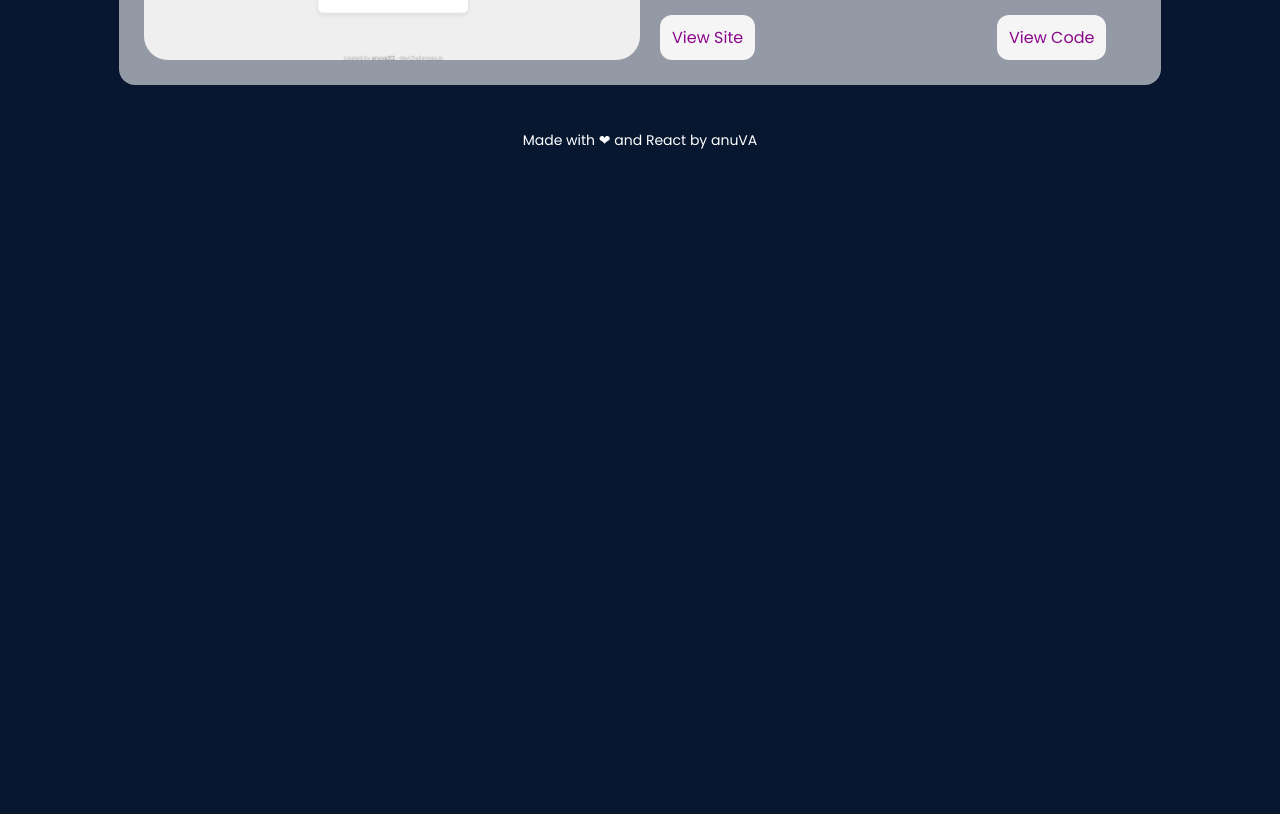
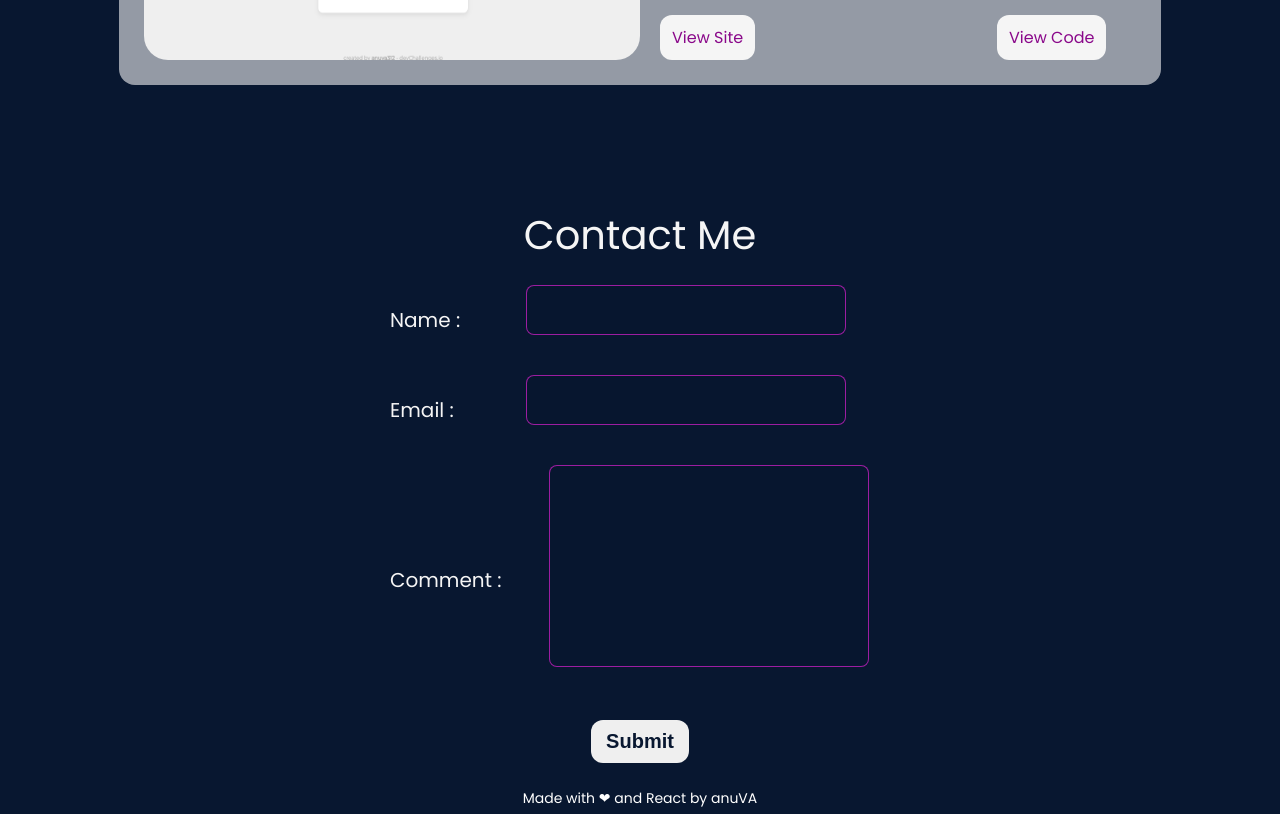
Before and after one commit to anuva312/my-portfolio, a React (Create React App) app: page / in a window 1280 px wide. Shown: the part 2680-3494 px from the top of the page. Before the commit the page ends 2836 px from the top, so only its background shows below. Built offline with nearby package versions, Linux system fonts and the light colour scheme.

Commit message:
Added new section "Contact Me"

```diff
--- a/src/App.js
+++ b/src/App.js
@@ -4,17 +4,17 @@ import Header from "./components/Header";
 import About from "./components/About";
 import Skills from "./components/Skills";
 import Projects from "./components/Projects";
-// import Contacts from "./components/Contacts";
+import Contacts from "./components/Contacts";
 import Footer from "./components/Footer";
 
 function App() {
   const onSectionClicked = function (sectionName) {
     const section = document.querySelector(`#${sectionName}`);
-    console.log("Inside on click section", section);
     if (section) {
       section.scrollIntoView({ behavior: "smooth", block: "start" });
     }
   };
+
   return (
     <div>
       <Waves />
@@ -22,7 +22,7 @@ function App() {
       <About />
       <Skills />
       <Projects />
-      {/* <Contacts /> */}
+      <Contacts />
       <Footer />
     </div>
   );
--- a/src/components/About.js
+++ b/src/components/About.js
@@ -44,20 +44,20 @@ export default function About() {
         Come say hii on :{" "}
         <div className="about-links-icon-container">
           <i
-            class="fa-brands fa-github about-link-icon"
+            className="fa-brands fa-github about-link-icon"
             onClick={(e) => onClickIcon(e, "github")}
           ></i>
           <i
-            class="fa-brands fa-twitter about-link-icon"
+            className="fa-brands fa-twitter about-link-icon"
             onClick={(e) => onClickIcon(e, "twitter")}
           ></i>
           <i
-            class="fa-brands fa-linkedin about-link-icon"
+            className="fa-brands fa-linkedin about-link-icon"
             onClick={(e) => onClickIcon(e, "linkedin")}
           ></i>
         </div>
       </div>
-      <div className="about-resume-download-button-container">
+      <div className="about-resume-download-button-container animate pop delay-5">
         <a href={`/assets/files/Resume.pdf`} download="Resume-Anusree V A">
           <button
             className="about-resume-download-button"
--- a/src/components/Contacts.js
+++ b/src/components/Contacts.js
@@ -1,9 +1,156 @@
+import { useState } from "react";
+import { ToastContainer, toast } from "react-toastify";
+import "react-toastify/dist/ReactToastify.css";
 import "./contacts.css";
 
 export default function Contacts() {
+  const [commentBody, setCommentBody] = useState({});
+  const [error, setError] = useState({});
+
+  const invokeAddCommentAPI = async function (data) {
+    const url = "https://anuva-portfolio.onrender.com/api/v1/comments";
+    try {
+      const response = await (
+        await fetch(url, {
+          method: "POST",
+          mode: "cors",
+          headers: {
+            Accept: "application/json",
+            "Content-Type": "application/json",
+          },
+          body: JSON.stringify(data),
+        })
+      ).json();
+      onSuccess(response.message);
+    } catch (error) {
+      console.error(error);
+      onError("Unable to post comment!");
+    }
+  };
+
+  const onError = function (message) {
+    toast.error(message, {
+      theme: "colored",
+    });
+  };
+
+  const onSuccess = function (message) {
+    toast.success(message, {
+      theme: "colored",
+    });
+  };
+
+  const validateComment = function () {
+    let isValidated = true;
+    let _error = { ...error };
+    const emailformat =
+      /^[a-zA-Z0-9.!#$%&’*+/=?^_`{|}~-]+@[a-zA-Z0-9-]+(?:\.[a-zA-Z0-9-]+)*$/;
+    if (!commentBody.name) {
+      isValidated = false;
+      _error.name = "Name is required";
+    } else {
+      delete _error.name;
+    }
+    if (!commentBody.comment) {
+      isValidated = false;
+      _error.comment = "Comment is required";
+    } else {
+      delete _error.comment;
+    }
+    if (commentBody.email && !commentBody.email.match(emailformat)) {
+      isValidated = false;
+      _error.email = "Not a valid email";
+    } else {
+      delete _error.email;
+    }
+    setError(_error);
+    return isValidated;
+  };
+
+  const onSubmitComment = function () {
+    if (validateComment()) {
+      invokeAddCommentAPI(commentBody);
+    }
+  };
+
+  const onChangeComment = function (e, key) {
+    setCommentBody({ ...commentBody, [key]: e.target.value });
+    let _error = { ...error };
+    delete _error[key];
+    setError(_error);
+  };
+
   return (
     <div className="contacts-main-container" id="contact-section">
+      <ToastContainer />
       <div className="contacts-main-heading">Contact Me</div>
+      <div className="contacts-input-container">
+        <div>
+          <label htmlFor="contacts-name-input" className="contacts-input-label">
+            Name :{" "}
+          </label>
+        </div>
+        <div>
+          <input
+            name="contacts-name-input"
+            id="contacts-name-input"
+            className="contacts-input"
+            onChange={(e) => onChangeComment(e, "name")}
+            required
+          ></input>
+          <div className="contacts-error-message">{error.name}</div>
+        </div>
+      </div>
+      <div className="contacts-input-container">
+        <div>
+          <label
+            htmlFor="contacts-email-input"
+            className="contacts-input-label"
+          >
+            Email :{" "}
+          </label>
+        </div>
+        <div>
+          <input
+            type="email"
+            name="contacts-email-input"
+            id="contacts-email-input"
+            className="contacts-input"
+            onChange={(e) => onChangeComment(e, "email")}
+          ></input>
+          <div className="contacts-error-message">{error.email}</div>
+        </div>
+      </div>
+      <div className="contacts-input-container">
+        <div>
+          <label
+            htmlFor="contacts-comment-input"
+            className="contacts-input-label"
+          >
+            Comment :{" "}
+          </label>
+        </div>
+        <div>
+          <textarea
+            name="contacts-comment-input"
+            id="contacts-comment-input"
+            className="contacts-input"
+            onChange={(e) => onChangeComment(e, "comment")}
+            rows="6"
+            required
+          ></textarea>
+          <div className="contacts-error-message">{error.comment}</div>
+        </div>
+      </div>
+      <div className="contacts-button-container">
+        <button
+          id="contacts-submit-comment-button"
+          className="contacts-submit-comment-button"
+          onClick={() => onSubmitComment()}
+        >
+          Submit
+        </button>
+      </div>
     </div>
   );
 }
--- a/src/components/contacts.css
+++ b/src/components/contacts.css
@@ -6,3 +6,97 @@
 .contacts-main-heading {
   font-size: 40px;
 }
+
+.contacts-input-container {
+  font-style: normal;
+  font-weight: normal;
+  font-size: 20px;
+  margin: 20px auto 0;
+  display: flex;
+  align-items: center;
+  align-content: left;
+  justify-content: space-between;
+  flex-wrap: wrap;
+  gap: 10px;
+  max-width: 500px;
+}
+
+.contacts-input-label {
+  color: whitesmoke;
+  text-align: left;
+}
+
+input,
+textarea {
+  box-sizing: border-box;
+  border: 1px solid;
+  outline-color: transparent;
+  border-radius: 8px;
+  border-color: #d421cbbb;
+  font: inherit;
+  font-weight: 500;
+  font-size: 20px;
+  padding: 10px;
+  width: 75%;
+  min-width: 320px;
+  background: #08173098;
+  color: whitesmoke;
+}
+
+input {
+  height: 50px;
+}
+
+textarea {
+  overflow: hidden;
+  resize: none;
+}
+
+input:hover,
+textarea:hover,
+input:focus,
+textarea:focus,
+input:-internal-autofill-selected {
+  border: 1px solid;
+  outline-color: transparent;
+  background: #08173098;
+}
+
+.contacts-submit-comment-button {
+  margin-top: 25px;
+  padding: 10px 15px;
+  border: none;
+  border-radius: 12px;
+  color: #081730;
+  cursor: pointer;
+  transition: all 0.1s linear;
+  font-weight: bold;
+  font-size: 20px;
+}
+
+.contacts-submit-comment-button:hover,
+.contacts-submit-comment-button:active {
+  color: rgb(145 32 145);
+  box-shadow: 3px 3px 3px #081730;
+  transform: scale(1.08, 1.08);
+}
+
+.contacts-submit-comment-button:active {
+  background-color: antiquewhite;
+  transform: scale(1.06, 1.06);
+  color: rgb(141, 23, 141);
+}
+
+.contacts-error-message {
+  min-height: 20px;
+  font-size: 15px;
+  color: #d19dd1;
+  text-align: right;
+}
+
+@media only screen and (max-width: 600px) {
+  input,
+  textarea {
+    width: 95%;
+  }
+}
```
